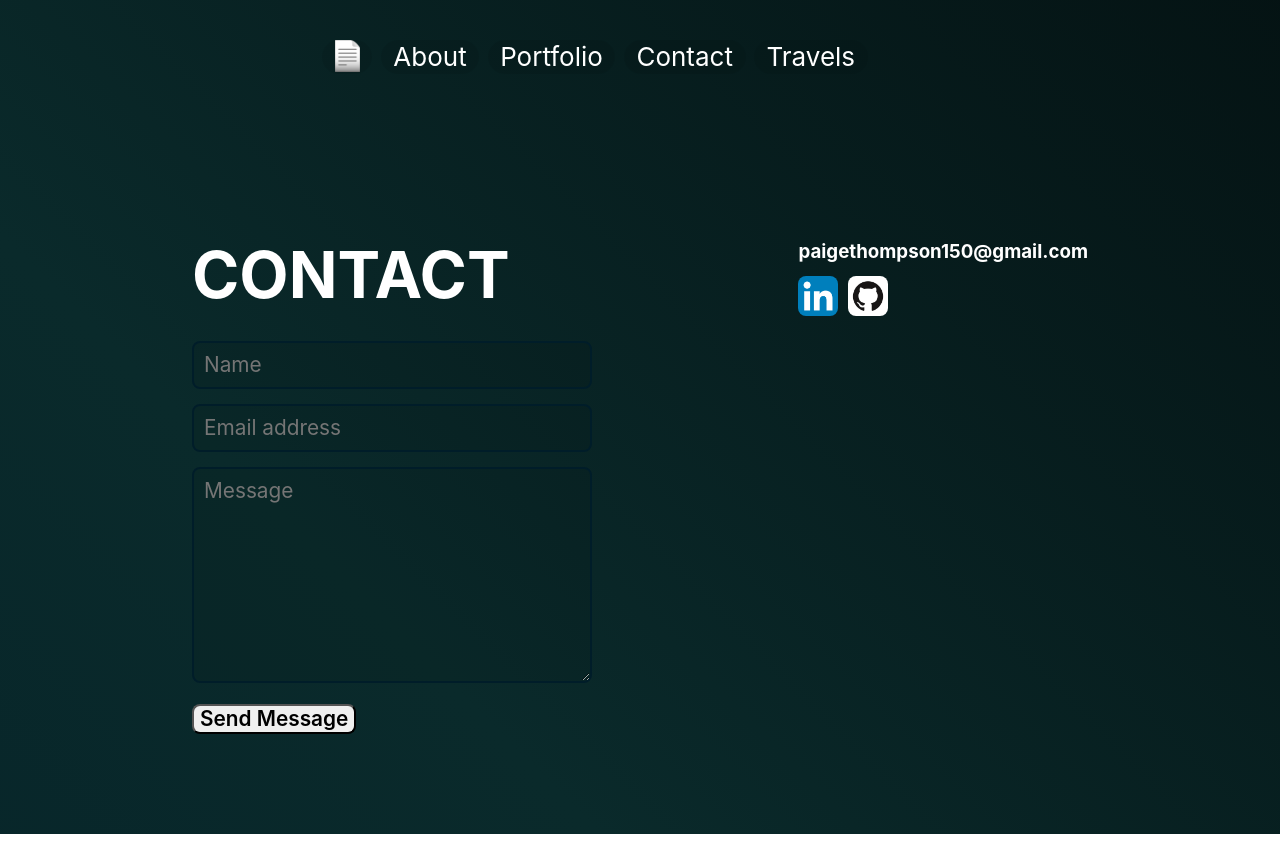
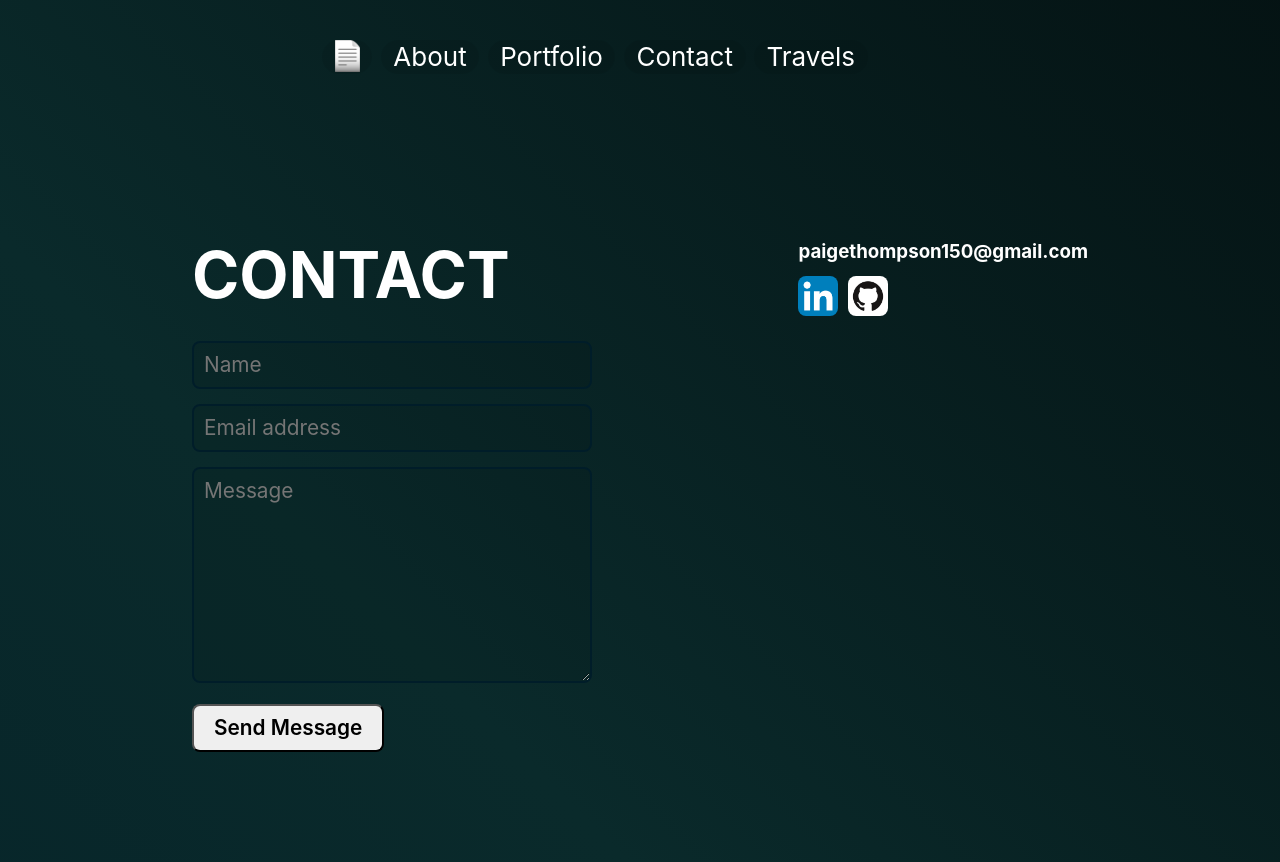
Before and after one commit to paigethompson150/paigethompson150.github.io, a React (Create React App) app: page / in a window 1280 px wide. Both pictures are taken after a click on the item "Contact". Before the commit the page ends 834 px from the top, so only its background shows below. Built offline with nearby package versions, Linux system fonts and the light colour scheme.

Commit message:
updating contact button style

```diff
--- a/src/App.css
+++ b/src/App.css
@@ -323,7 +323,6 @@ p, h1, h2, h3, h4, h5, h6 {
   padding-left: 10px;
 }
 .project img:hover {
-  transition: 05s linear;
   mask-image: linear-gradient(to top, rgba(0, 0, 0, 0.263) 0%,rgb(0, 0, 0) 100%);
   -webkit-mask-image: linear-gradient(to top, rgba(0, 0, 0, 0.263) 0%,rgb(0, 0, 0) 100%);
 }
@@ -443,8 +442,12 @@ p, h1, h2, h3, h4, h5, h6 {
   font-size: 1.3em;
 }
 
-.Contact .Experience-Button button {
+.Contact button {
   color: black;
+  padding: 10px;
+  padding-left: 20px;
+  padding-right: 20px;
+  margin-bottom: 10px;
   border-radius: 8px;
   font-size: 1.3em;
   font-weight:600;
--- a/src/components/Contact.jsx
+++ b/src/components/Contact.jsx
@@ -46,8 +46,8 @@ const Contact = () => {
           <input className="contact-input" type="text" placeholder="Name" value={name} onChange={e => setName(e.target.value)} />
           <input className="contact-input" type="email" placeholder="Email address" value={email} onChange={e => setEmail(e.target.value)} />
           <textarea rows="8" className="contact-input" placeholder="Message" value={message} onChange={e => setMessage(e.target.value)}></textarea>
-          <div className="Experience-Button">
-            <button className="Experience-Button" onClick={submit}>Send Message</button>
+          <div>
+            <button onClick={submit}>Send Message</button>
           </div>
           <span className={emailSent ? 'visible' : 'hidden'}>Thank you for your message! Here's some cake: 🎂</span>
         </div>
```
